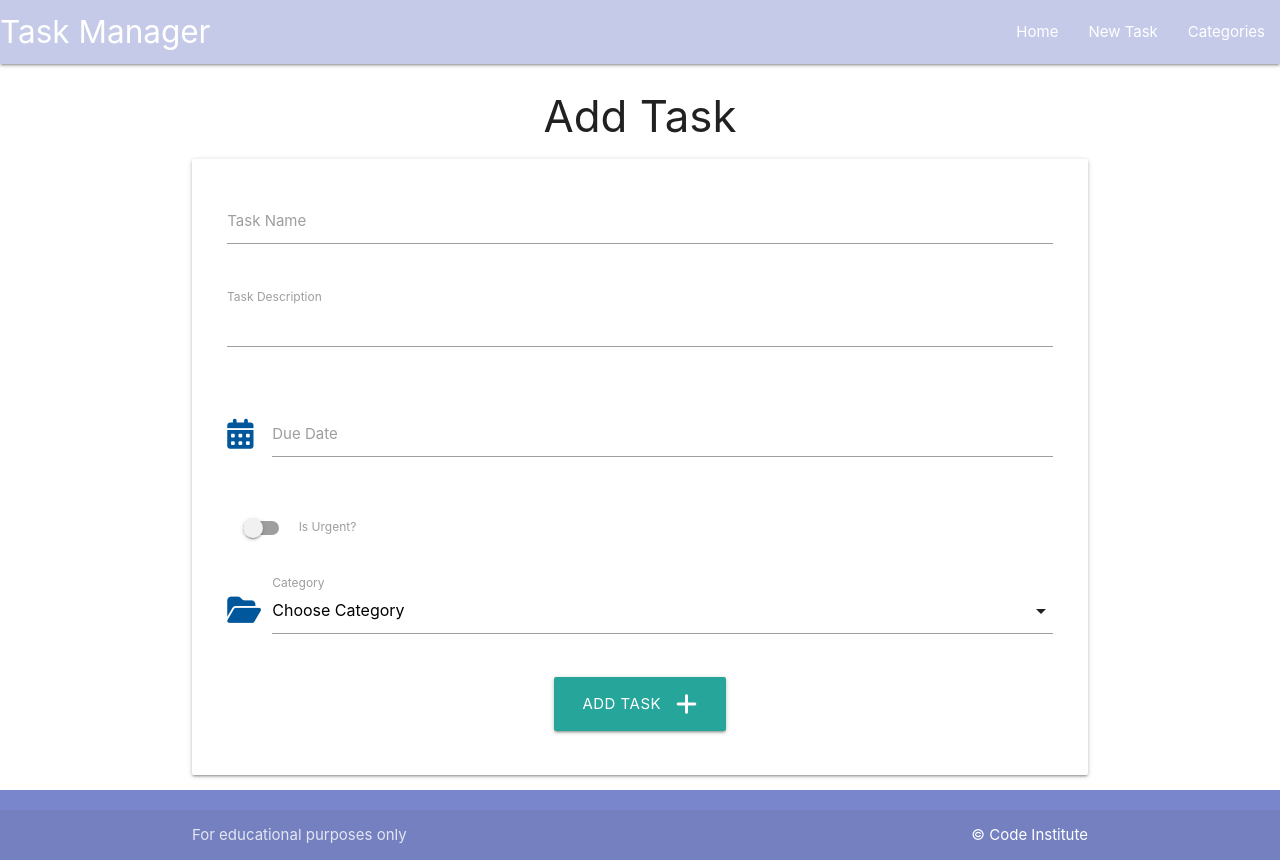
After one commit to SkyeH-M/task-manager-walkthrough, a Flask app: page /add_task in a window 1280 px wide. The commit adds this page. Run offline with Flask 2, Linux system fonts and the light colour scheme; data that the repository does not hold is empty; some libraries are stand-ins or nearby versions.

```diff
--- a/taskmanager/routes.py
+++ b/taskmanager/routes.py
@@ -5,7 +5,8 @@ from taskmanager.models import Category, Task
 
 @app.route("/")
 def home():
-    return render_template("tasks.html")
+    tasks = list(Task.query.order_by(Task.id).all())
+    return render_template("tasks.html", tasks=tasks)
 
 
 @app.route("/categories")
@@ -47,3 +48,20 @@ def delete_category(category_id):
     db.session.delete(category)
     db.session.commit()
     return redirect(url_for("categories"))
+
+
+@app.route("/add_task", methods=["GET", "POST"])
+def add_task():
+    categories = list(Category.query.order_by(Category.category_name).all())
+    if request.method == "POST":
+        task = Task(
+            task_name=request.form.get("task_name"),
+            task_description=request.form.get("task_description"),
+            is_urgent=bool(True if request.form.get("is_urgent") else False),
+            due_date=request.form.get("due_date"),
+            category_id=request.form.get("category_id")
+        )
+        db.session.add(task)
+        db.session.commit()
+        return redirect(url_for("home"))
+    return render_template("add_task.html", categories=categories)
--- a/taskmanager/static/js/script.js
+++ b/taskmanager/static/js/script.js
@@ -1,9 +1,24 @@
-document.addEventListener('DOMContentLoaded', function() {
-    // sidenav initialisation
-    let sidenav = document.querySelectorAll('.sidenav');
+document.addEventListener("DOMContentLoaded", function() {
+    // sidenav initialization
+    let sidenav = document.querySelectorAll(".sidenav");
     M.Sidenav.init(sidenav);
 
-// modal initialisation
-let modals = document.querySelectorAll('.modal');
-M.Modal.init(modals);
+    // datepicker initialization
+    let datepicker = document.querySelectorAll(".datepicker");
+    M.Datepicker.init(datepicker, {
+        format: "dd mmmm, yyyy",
+        i18n: {done: "Select"}
+    });
+
+    // select initialization
+    let selects = document.querySelectorAll("select");
+    M.FormSelect.init(selects);
+
+    // modal initialization
+    let modals = document.querySelectorAll('.modal');
+    M.Modal.init(modals);
+
+    // collapsible initialisation
+    let collapsibles = document.querySelectorAll('.collapsible');
+    M.Collapsible.init(collapsibles);
 });
--- /dev/null
+++ b/taskmanager/templates/add_task.html
@@ -0,0 +1,69 @@
+{% extends "base.html" %}
+{% block content %}
+
+<h3 class="text-grey darken-3 center-align">
+    Add Task
+</h3>
+
+<div class="row card-panel grey-lighten-5">
+    <form class="col s12" method="POST" action="{{ url_for('add_task')}}">
+        <!-- Task name -->
+        <div class="row">
+            <div class="input-field col s12">
+                <input id="task_name" name="task_name" minlength="5" maxlength="50" type="text" class="validate" required>
+                <label for="task_name">Task Name</label>
+            </div>
+        </div>
+        <!-- Task description -->
+        <div class="row">
+            <div class="input-field col s12">
+                <textarea id="task_description" name="task_description" minlength="2" maxlength="200" type="text" class="materialize-textarea validate" required>
+                    </textarea>
+                <label for="task_description">Task Description</label>
+            </div>
+        </div>
+        <!-- Due Date -->
+        <div class="row">
+            <div class="input-field col s12">
+                <i class="fas fa-calendar-alt prefix light-blue-text text-darken-4"></i>
+                <input id="due_date" name="due_date" type="text" class="datepicker validate" required>
+                <label for="due_date">Due Date</label>
+            </div>
+        </div>
+        <!-- is_urgent -->
+        <div class="row">
+            <div class="input-field col s12">
+                <div class="switch">
+                    <label for="is_urgent">
+                        <input id="is_urgent" name="is_urgent" type="checkbox">
+                        <span class="lever"></span>
+                        Is Urgent?
+                    </label>
+                  </div>
+            </div>
+        </div>
+        <!-- category_id -->
+        <div class="row">
+            <div class="input-field col s12">
+                <i class="fas fa-folder-open prefix light-blue-text text-darken-4"></i>
+                <select id="category_id" name="category_id" class="validate" required>
+                    <option value="" disabled selected>Choose Category</option>
+                    {% for category in categories %}
+                        <option value="{{ category.id }}">{{ category.category_name }}</option>
+                    {% endfor %}
+                </select>
+                <label for="category_id">Category</label>
+            </div>
+        </div>
+        <!-- submit name -->
+        <div class="row">
+            <div class="col s12 center-align">
+                <button type="submit" class="btn-large">
+                    Add Task <i class="fa-solid fa-plus right" style="color: #ffffff;"></i>
+                </button>
+            </div>
+        </div>
+    </form>
+</div>
+
+{% endblock %}
--- a/taskmanager/templates/base.html
+++ b/taskmanager/templates/base.html
@@ -22,7 +22,7 @@
                 <a href="#" data-target="mobile-demo" class="sidenav-trigger"><i class="fas fa-bars"></i></a>
                 <ul class="right hide-on-med-and-down">
                     <li><a href="{{ url_for('home') }}">Home</a></li>
-                    <li><a href="">New Task</a></li>
+                    <li><a href="{{ url_for('add_task') }}">New Task</a></li>
                     <li><a href="{{ url_for('categories') }}">Categories</a></li>
                 </ul>
             </div>
@@ -31,7 +31,7 @@
         <!-- mobile sidenav -->
         <ul class="sidenav" id="mobile-demo">
             <li><a href="{{ url_for('home') }}">Home</a></li>
-            <li><a href="">New Task</a></li>
+            <li><a href="{{ url_for('add_task') }}">New Task</a></li>
             <li><a href="{{ url_for('categories') }}">Categories</a></li>
         </ul>
     </header>
@@ -53,6 +53,6 @@
 <!-- if using jquery add here -->
 <!-- Compiled and minified JavaScript -->
     <script src="https://cdnjs.cloudflare.com/ajax/libs/materialize/1.0.0/js/materialize.min.js"></script>
-    <script> src="{{ url_for('static', filename='js/script.js')}}"</script>
+    <script src="{{ url_for('static', filename='js/script.js')}}"></script>
 </body>
 </html>
```
Also changed, not shown: taskmanager/templates/categories.html (+12 -15 lines), taskmanager/templates/tasks.html (+31 -3 lines).
